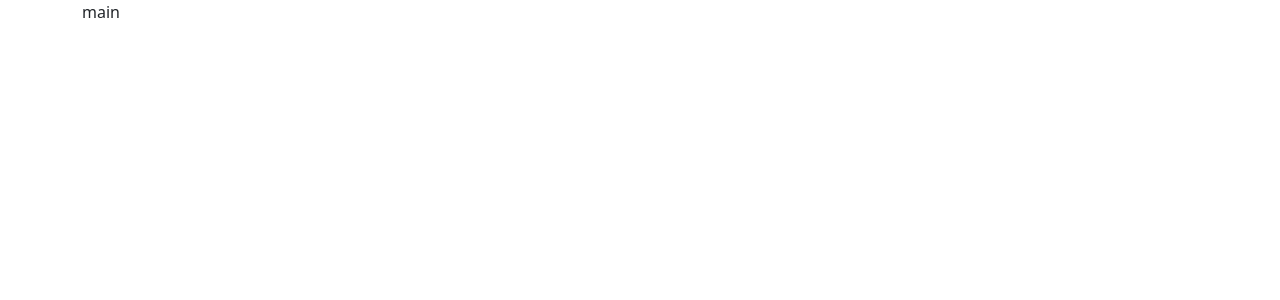
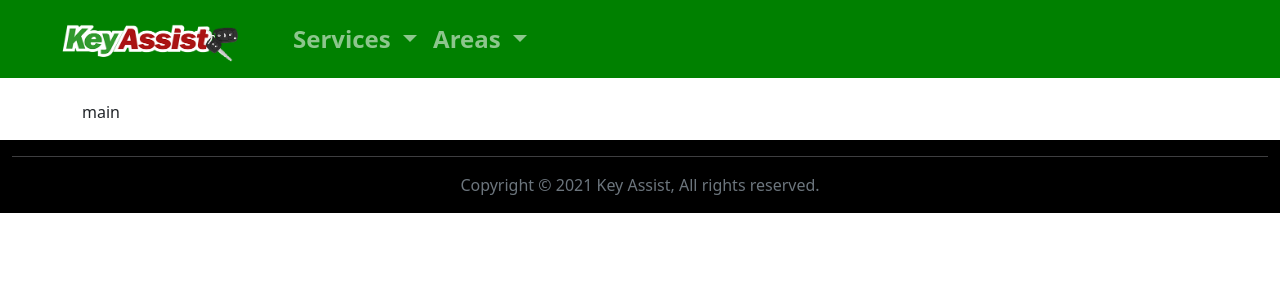
Before and after one commit to cieranhughes/QQL_Dup-Key-assist, a PHP site: page / in a window 1280 px wide. Before the commit the part shown is almost empty. Shown: the top 300 px of the page. Run offline with PHP 8.4, Linux system fonts and the light colour scheme.

Commit message:
header added

```diff
--- a/assets/components/footer.php
+++ b/assets/components/footer.php
@@ -1,5 +1,25 @@
 <footer>
+	<div class="container-fluid footer-color">
+		<div class="row">
+			<div class="col-sm-12 col-md-6 col-lg-3">
 
+			</div>
+		</div>
+
+		<!-- Divider -->
+		<div class="row">
+			<div class="col">
+				<hr />
+			</div>
+		</div>
+
+		<!-- Copyright info -->
+		<div class="row">
+			<div class="col text-center text-secondary">
+				<p>Copyright © 2021 Key Assist, All rights reserved.</p>
+			</div>
+		</div>
+	</div>
 </footer>
 
 <!-- Bootstrap, Popper, jQuery -->
--- a/assets/components/head.php
+++ b/assets/components/head.php
@@ -1,9 +1,12 @@
 <head>
 	<meta charset="utf-8">
 	<meta name="viewport" content="width=device-width, initial-scale=1, shrink-to-fit=no">
+	<title>Key Assist</title>
 
 	<!-- Bootstrap -->
 	<link href="https://cdn.jsdelivr.net/npm/bootstrap@5.0.2/dist/css/bootstrap.min.css" rel="stylesheet" integrity="sha384-EVSTQN3/azprG1Anm3QDgpJLIm9Nao0Yz1ztcQTwFspd3yD65VohhpuuCOmLASjC" crossorigin="anonymous">
 
-	<title>Key Assist</title>
+	<!-- CSS -->
+	<link rel="stylesheet" href="/assets/css/headerFooter.css">
+	<link rel="stylesheet" href="/assets/css/main.css">
 </head>
--- a/assets/components/header.php
+++ b/assets/components/header.php
@@ -0,0 +1,46 @@
+<header>
+	<div class="container-fluid">
+		<div class="row">
+			<nav class="navbar navbar-expand-lg navbar-dark fixed-top nav-color">
+				<div class="container-fluid">
+					<a class="navbar-brand" href="/">
+						<img src="/assets/img/logo.png" alt="logo" width="233px" height="51px" class="d-inline-block align-text-top">
+					</a>
+					<button class="navbar-toggler" type="button" data-bs-toggle="collapse" data-bs-target="#navbarSupportedContent" aria-controls="navbarSupportedContent" aria-expanded="false" aria-label="Toggle navigation">
+						<span class="navbar-toggler-icon"></span>
+					</button>
+					<div class="collapse navbar-collapse" id="navbarSupportedContent">
+						<ul class="navbar-nav me-auto mb-2 mb-lg-0">
+							<li class="nav-item dropdown">
+								<a class="nav-link dropdown-toggle fw-bold fs-4" href="#" id="navbarDropdown" role="button" data-bs-toggle="dropdown" aria-expanded="false">
+									Services
+								</a>
+								<ul class="dropdown-menu" aria-labelledby="navbarDropdown">
+									<li><a class="dropdown-item" href="#">Action</a></li>
+									<li><a class="dropdown-item" href="#">Another action</a></li>
+									<li>
+										<hr class="dropdown-divider">
+									</li>
+									<li><a class="dropdown-item" href="#">Something else here</a></li>
+								</ul>
+							</li>
+							<li class="nav-item dropdown">
+								<a class="nav-link dropdown-toggle fw-bold fs-4" href="#" id="navbarDropdown" role="button" data-bs-toggle="dropdown" aria-expanded="false">
+									Areas
+								</a>
+								<ul class="dropdown-menu" aria-labelledby="navbarDropdown">
+									<li><a class="dropdown-item" href="#">Action</a></li>
+									<li><a class="dropdown-item" href="#">Another action</a></li>
+									<li>
+										<hr class="dropdown-divider">
+									</li>
+									<li><a class="dropdown-item" href="#">Something else here</a></li>
+								</ul>
+							</li>
+						</ul>
+					</div>
+				</div>
+			</nav>
+		</div>
+	</div>
+</header>
--- /dev/null
+++ b/assets/css/headerFooter.css
@@ -0,0 +1,12 @@
+header .nav-color {
+	background-color: green !important;
+}
+
+footer .footer-color {
+	background-color: black !important;
+}
+
+footer hr {
+	color: ghostwhite;
+	background-color: ghostwhite;
+}
--- /dev/null
+++ b/assets/css/main.css
@@ -0,0 +1,3 @@
+main {
+	margin-top: 100px;
+}
```
